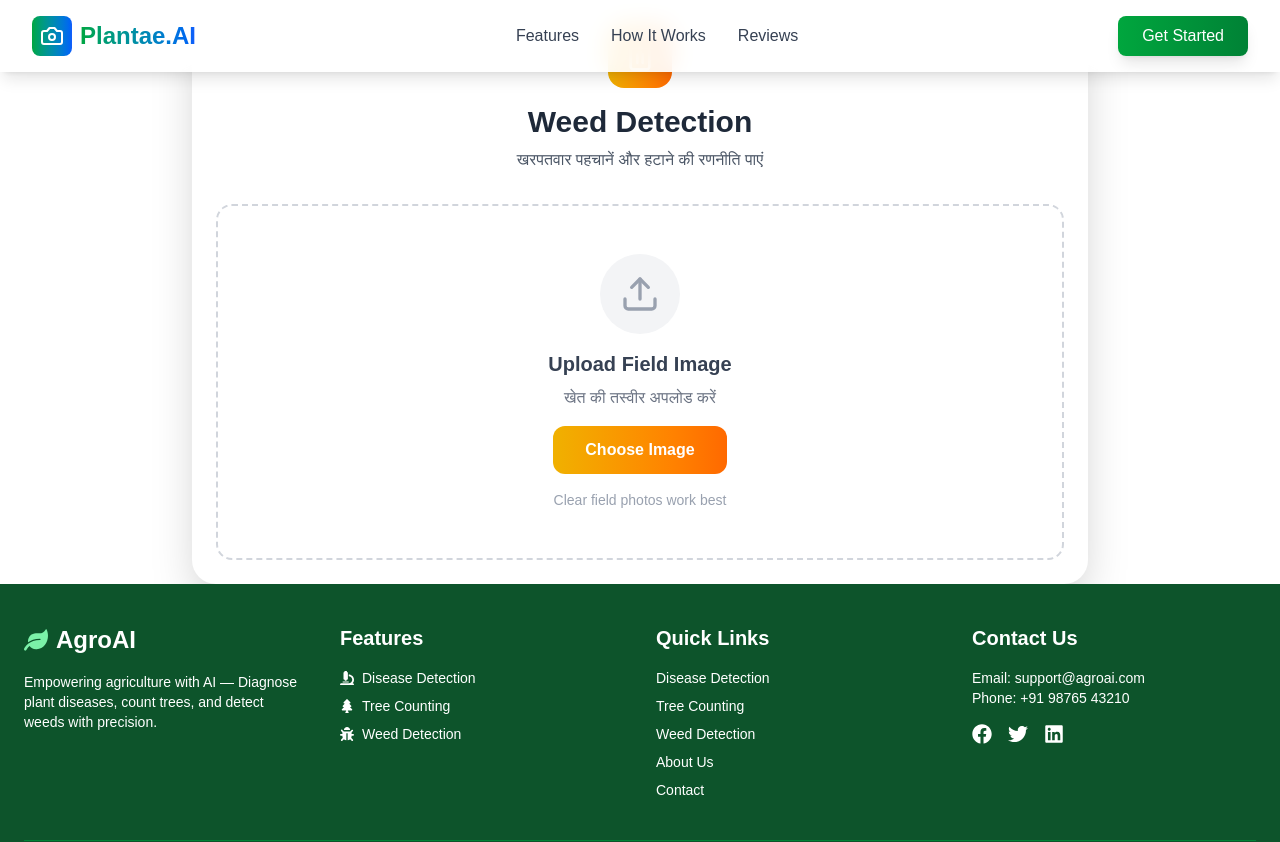
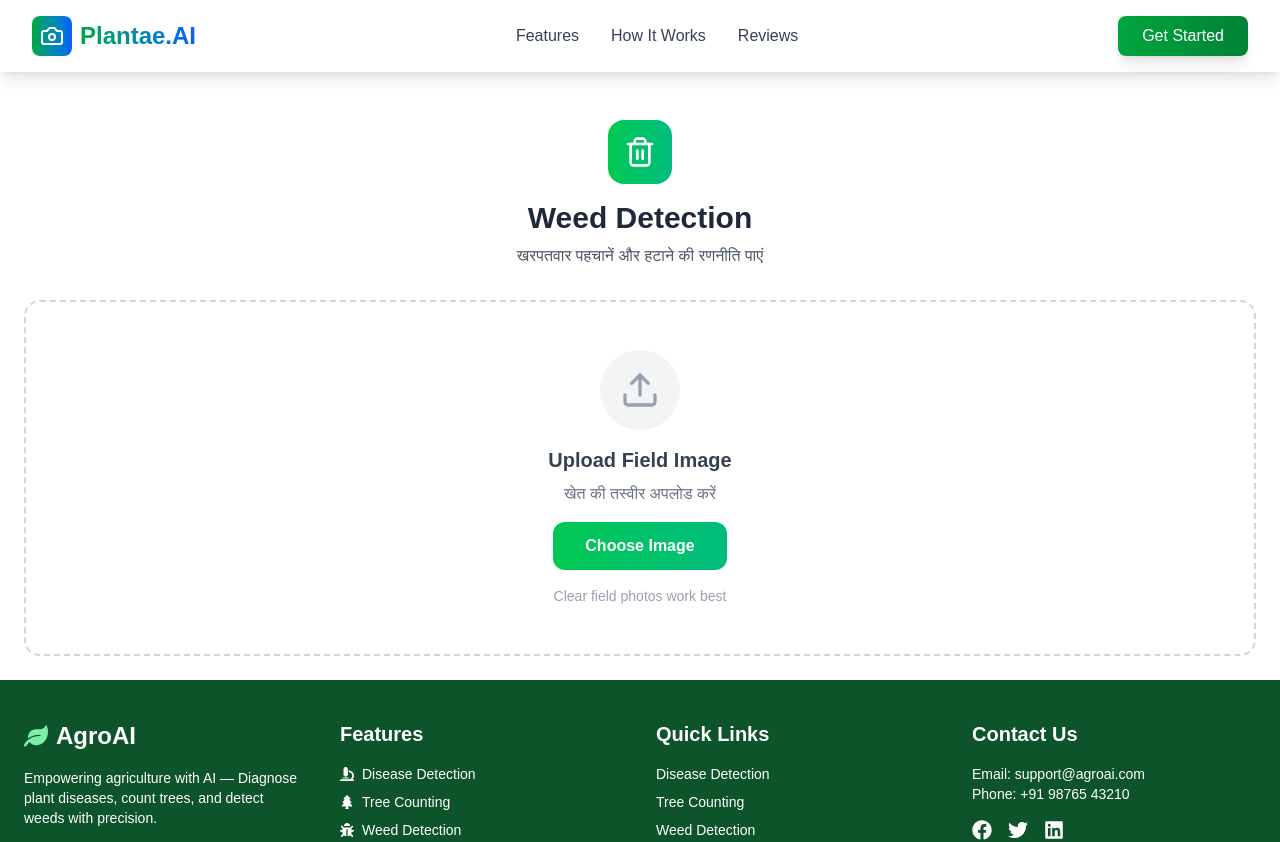
Before and after one commit to kunal12kumar/plantae.ai, a Next.js app: page /weeds_detection in a window 1280 px wide. Shown: the top 842 px of the page. Built offline with nearby package versions, Linux system fonts and the light colour scheme.

Commit message:
some changes on weed detection

```diff
--- a/src/app/(features)/weeds_detection/page.js
+++ b/src/app/(features)/weeds_detection/page.js
@@ -65,9 +65,9 @@ const WeedDetection = () => {
   };
 
   return (
-    <div className="max-w-4xl mx-auto p-6 bg-white rounded-3xl shadow-2xl">
+    <div className="max-w-full  mx-auto p-6 bg-white pt-30 shadow-2xl">
       <div className="text-center mb-8">
-        <div className="inline-flex items-center justify-center w-16 h-16 bg-gradient-to-r from-yellow-500 to-orange-500 rounded-2xl mb-4">
+        <div className="inline-flex items-center justify-center w-16 h-16 bg-gradient-to-r from-green-500 to-emerald-500 rounded-2xl mb-4">
           <Trash2 className="w-8 h-8 text-white" />
         </div>
         <h2 className="text-3xl font-bold text-gray-800 mb-2">Weed Detection</h2>
@@ -93,7 +93,7 @@ const WeedDetection = () => {
             </div>
             <button
               onClick={() => fileInputRef.current?.click()}
-              className="px-8 py-3 bg-gradient-to-r from-yellow-500 to-orange-500 text-white rounded-xl hover:from-yellow-600 hover:to-orange-600 transition-all duration-300 transform hover:scale-105 font-semibold"
+              className="px-8 py-3 bg-gradient-to-r from-green-500 to-emerald-500 text-white rounded-xl hover:from-green-600 hover:to-emerald-600 transition-all duration-300 transform hover:scale-105 font-semibold"
             >
               Choose Image
             </button>
--- a/src/app/landingpage/page.js
+++ b/src/app/landingpage/page.js
@@ -42,7 +42,7 @@ export default function FarmTechLanding() {
       title: "Weed Detection",
       description: "Identify weeds in your fields and get targeted removal strategies",
       benefit: "Reduce herbicide use by 60% with precise targeting",
-      redirection: "/weed_detection"
+      redirection: "/weeds_detection"
     }
   ];
 
@@ -192,7 +192,7 @@ export default function FarmTechLanding() {
             {features.map((feature, index) => (
               <div key={index} className={`flex flex-col ${index % 2 === 0 ? 'lg:flex-row' : 'lg:flex-row-reverse'} items-center gap-12`}>
                 <div className="flex-1">
-                  <div className="bg-gradient-to-br from-green-400 to-blue-500 rounded-3xl p-12 flex items-center justify-center">
+                  <div className="bg-gradient-to-br from-green-400 to-blue-500 rounded-3xl p-20 flex items-center justify-center">
                     <div className="text-white transform scale-150">
                       {feature.icon}
                     </div>
```
